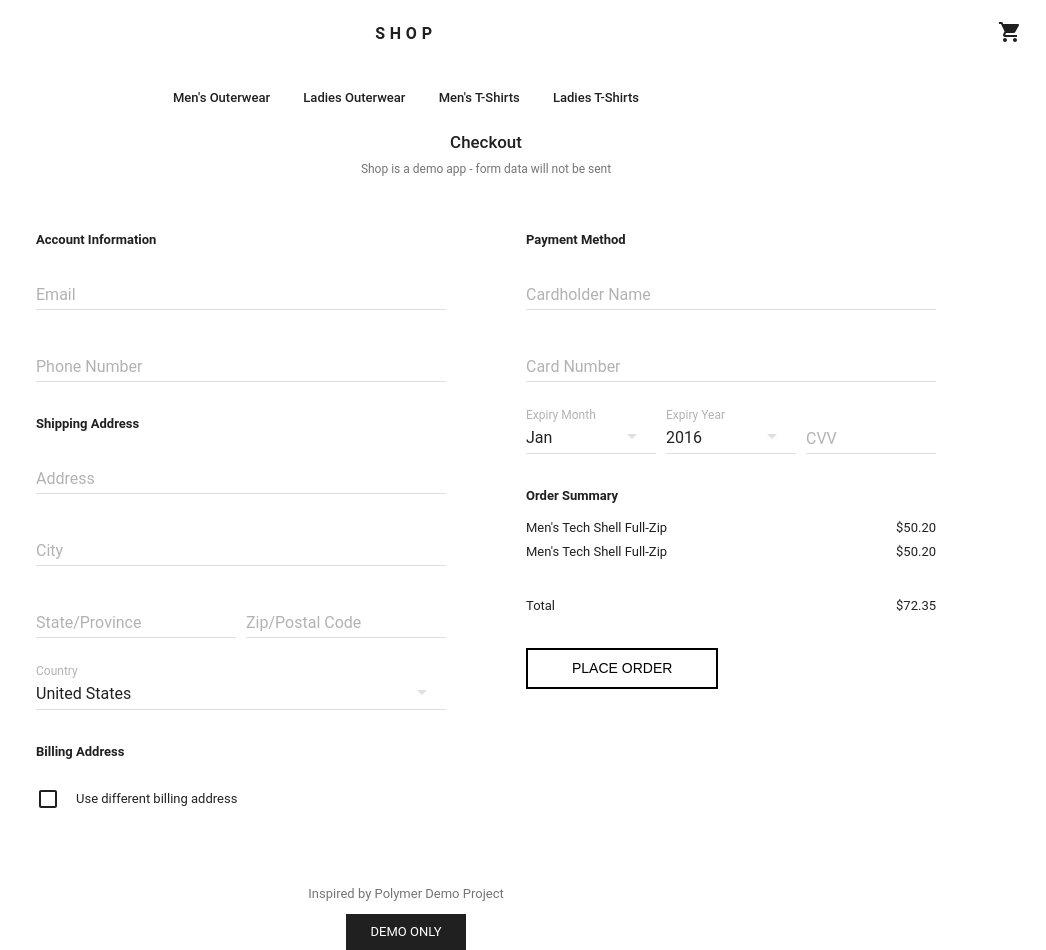
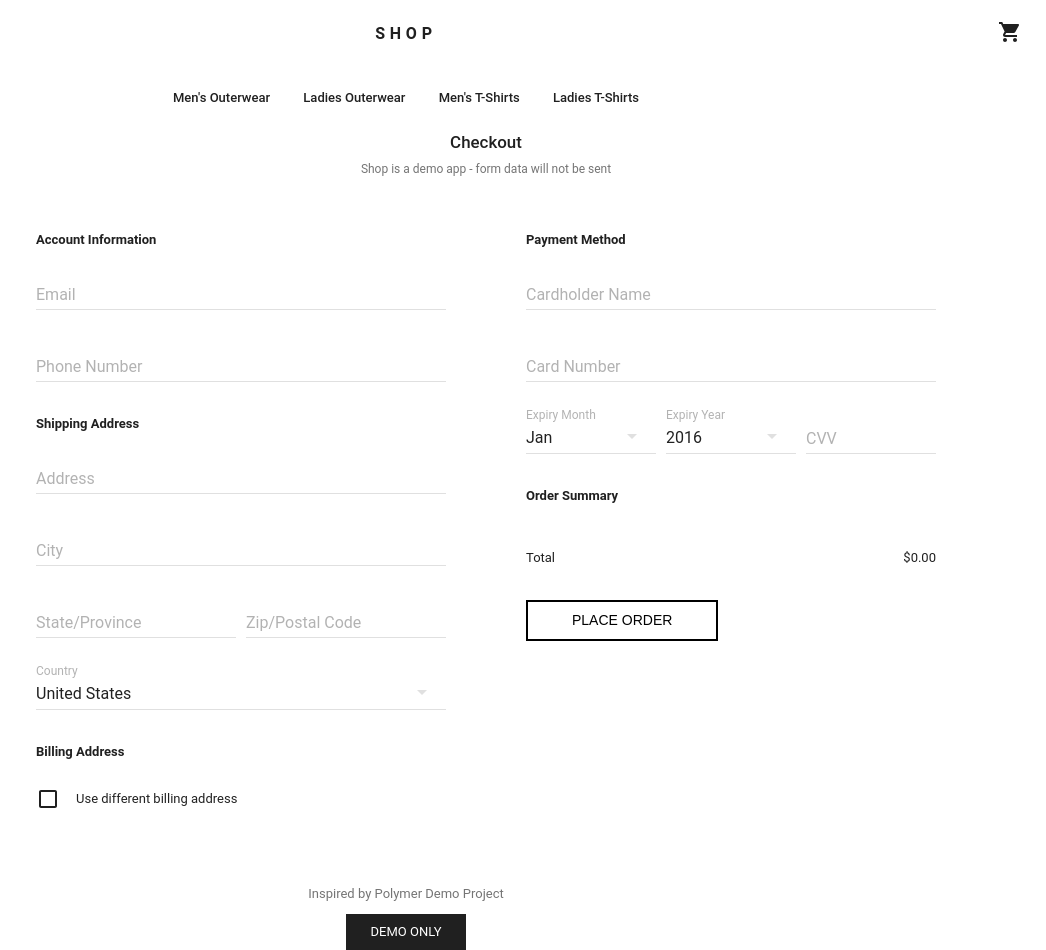
Before and after one commit to Gizzz/wear-shop-app, a React app: page /checkout in a window 1280 px wide. Shown: the top 950 px of the page, without its empty margins (234-1280 px from the left). Built offline with nearby package versions, Linux system fonts and the light colour scheme; a web font is replaced by a local one; what react-tap-event-plugin would draw is missing.

Commit message:
checkout page: implement order summary calculation

```diff
--- a/frontend/App.js
+++ b/frontend/App.js
@@ -103,7 +103,9 @@ class App extends React.Component {
 								<Route path="/cart" render={ () => (
 									<Cart items={ this.state.cartItems } onQuantityChange={ this.updateCartItemQuantity } onRemove={ this.removeCartItem } />
 								) } />
-								<Route path="/checkout" component={ Checkout } />
+								<Route path="/checkout" render={ () => (
+									<Checkout cartItems={ this.state.cartItems } />
+								) } />
 							</div>
 						</section>
 						<Footer />
--- a/frontend/pages/Checkout.js
+++ b/frontend/pages/Checkout.js
@@ -1,4 +1,6 @@
 import React from "react";
+import PropTypes from "prop-types";
+
 import TextField from "material-ui/TextField";
 import SelectField from "material-ui/SelectField";
 import MenuItem from "material-ui/MenuItem";
@@ -18,7 +20,7 @@ const styles = {
 	selectedMenuItemStyle: {
 		fontWeight: "bold",
 		color: "#000",
-	}
+	},
 };
 
 const textFieldDefaultProps = {
@@ -35,9 +37,17 @@ const selectFieldDefaultProps = {
 };
 
 class Checkout extends React.Component {
-	state = {
-		value: 1,
-		showBillingAddressArea: false,
+	static propTypes = {
+		cartItems: PropTypes.object.isRequired,
+	}
+
+	constructor(props) {
+		super(props);
+
+		this.state = {
+			value: 1,
+			showBillingAddressArea: false,
+		};
 	}
 
 	handleChange = (event, index, value) => this.setState({value})
@@ -155,20 +165,7 @@ class Checkout extends React.Component {
 							</div>
 						</div>
 						<h2>Order Summary</h2>
-						<div className="order-summary">
-							<div className="row">
-								<div className="flex">Men's Tech Shell Full-Zip</div>
-								<div>$50.20</div>
-							</div>
-							<div className="row">
-								<div className="flex">Men's Tech Shell Full-Zip</div>
-								<div>$50.20</div>
-							</div>
-							<div className="row total">
-								<div className="flex">Total</div>
-								<div>$72.35</div>
-							</div>
-						</div>
+						<OrderSummary cartItems={ this.props.cartItems } />
 						<button className="btn">Place Order</button>
 					</section>
 				</div>
@@ -177,4 +174,34 @@ class Checkout extends React.Component {
 	}
 }
 
+const OrderSummary = ({ cartItems }) => {
+	const cartItemsDom = cartItems.map((ci) => {
+		return (
+			<div className="row">
+				<div className="flex">{ ci.itemData.title }</div>
+				<div>${ (ci.itemData.price * ci.quantity).toFixed(2) }</div>
+			</div>
+		);
+	});
+
+	const totalPrice = cartItems.reduce((acc, cartItem) => {
+		return acc + cartItem.itemData.price * cartItem.quantity;
+	}, 0);
+
+	return (
+		<div className="order-summary">
+			{ cartItemsDom }
+
+			<div className="row total">
+				<div className="flex">Total</div>
+				<div>${ totalPrice.toFixed(2) }</div>
+			</div>
+		</div>
+	);
+};
+
+OrderSummary.propTypes = {
+	cartItems: PropTypes.object.isRequired,
+};
+
 export default Checkout;
```
